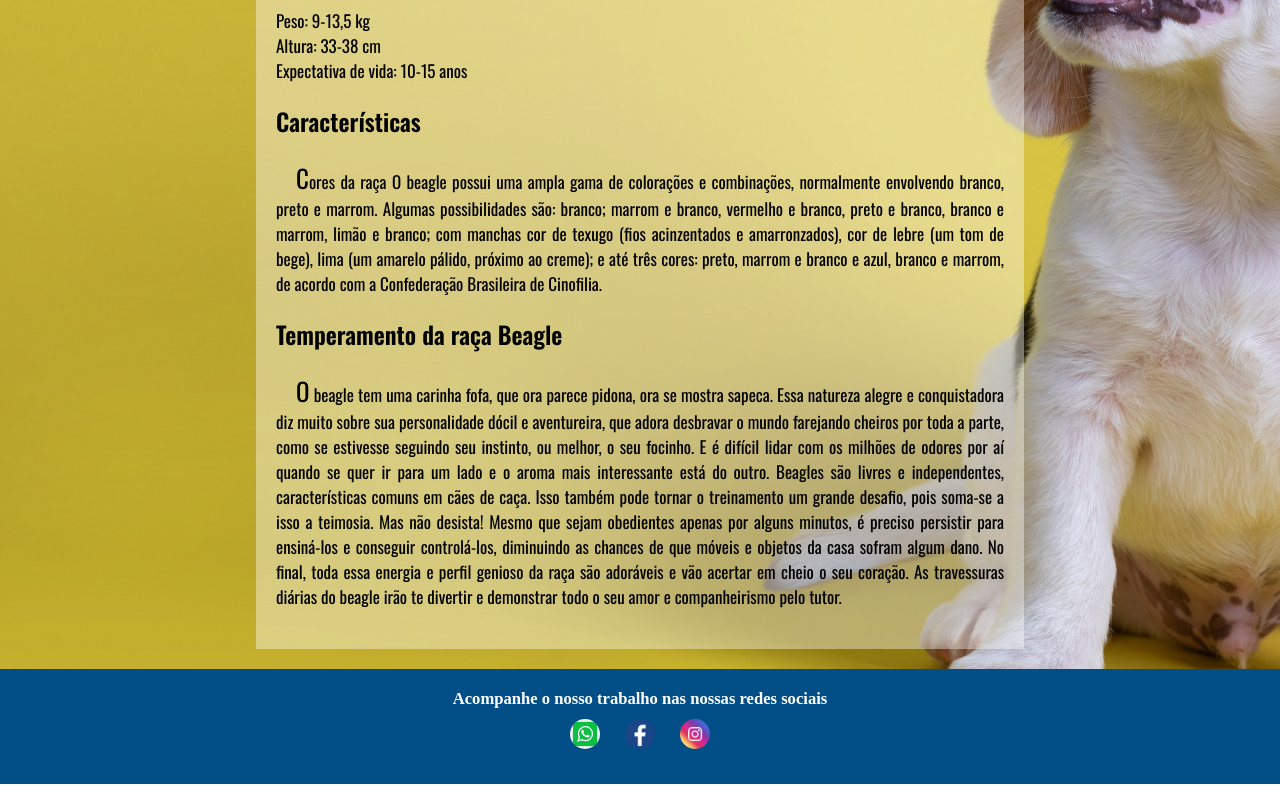
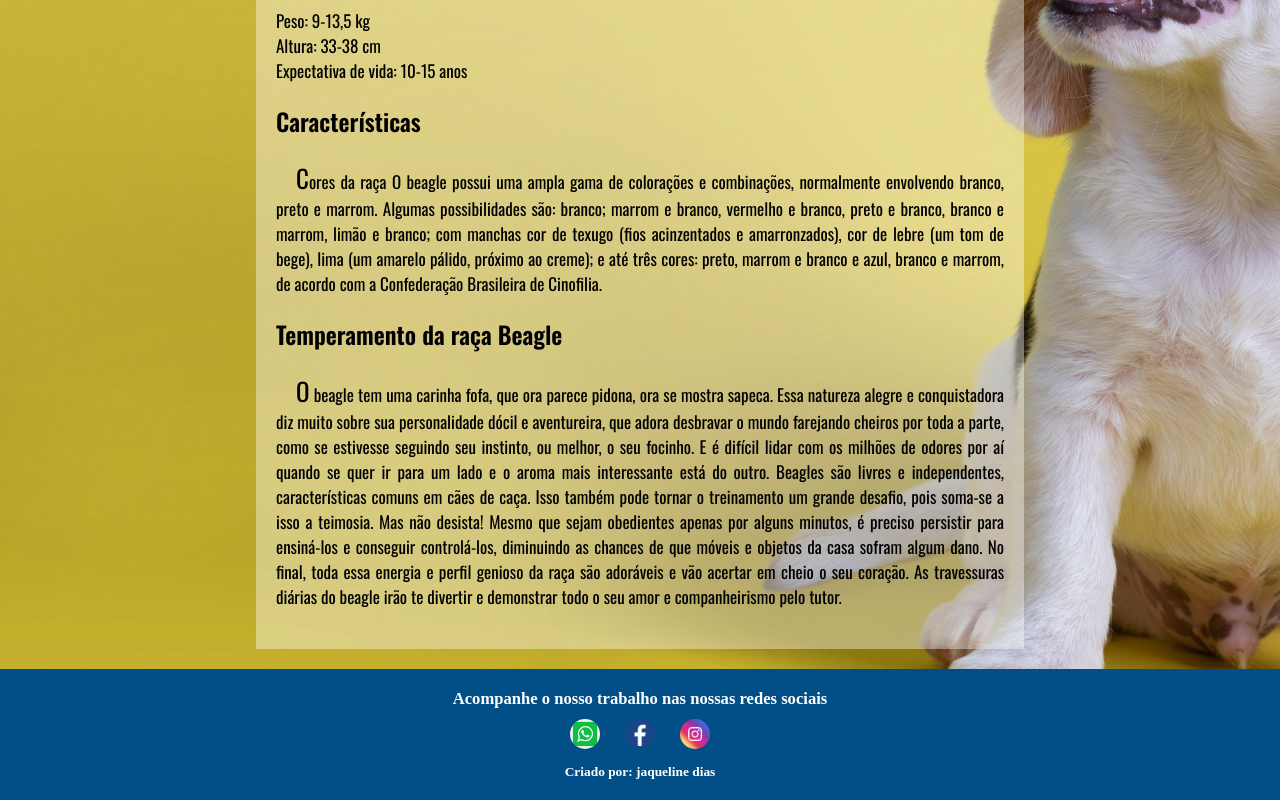
Before and after one commit to Jaquelinediias/menu-responsivo, a plain HTML site: page index.html in a window 1280 px wide. Shown: the part 482-1282 px from the top of the page. Drawn offline with nearby package versions, Linux system fonts and the light colour scheme.

Commit message:
atualizando pasta

```diff
--- a/index.html
+++ b/index.html
@@ -71,6 +71,7 @@
             <a href=""><img src="imagem/Facebook-icon-300x300.png" alt=""></a>
 
             <a href=""><img src="imagem/logo-instagram.jpg" alt=""></a>
+            <h6>Criado por: jaqueline dias</h6>
     </footer>
     <script>
          function mudouTamanho() {
```
Also changed, not shown: imagem/bck pens.jpg (deleted), imagem/beagle-3877115_1920.jpg (deleted), imagem/beagle-5375285_1280.jpg (deleted), imagem/tigela-de-cachorro.png (deleted), 1 other file.
